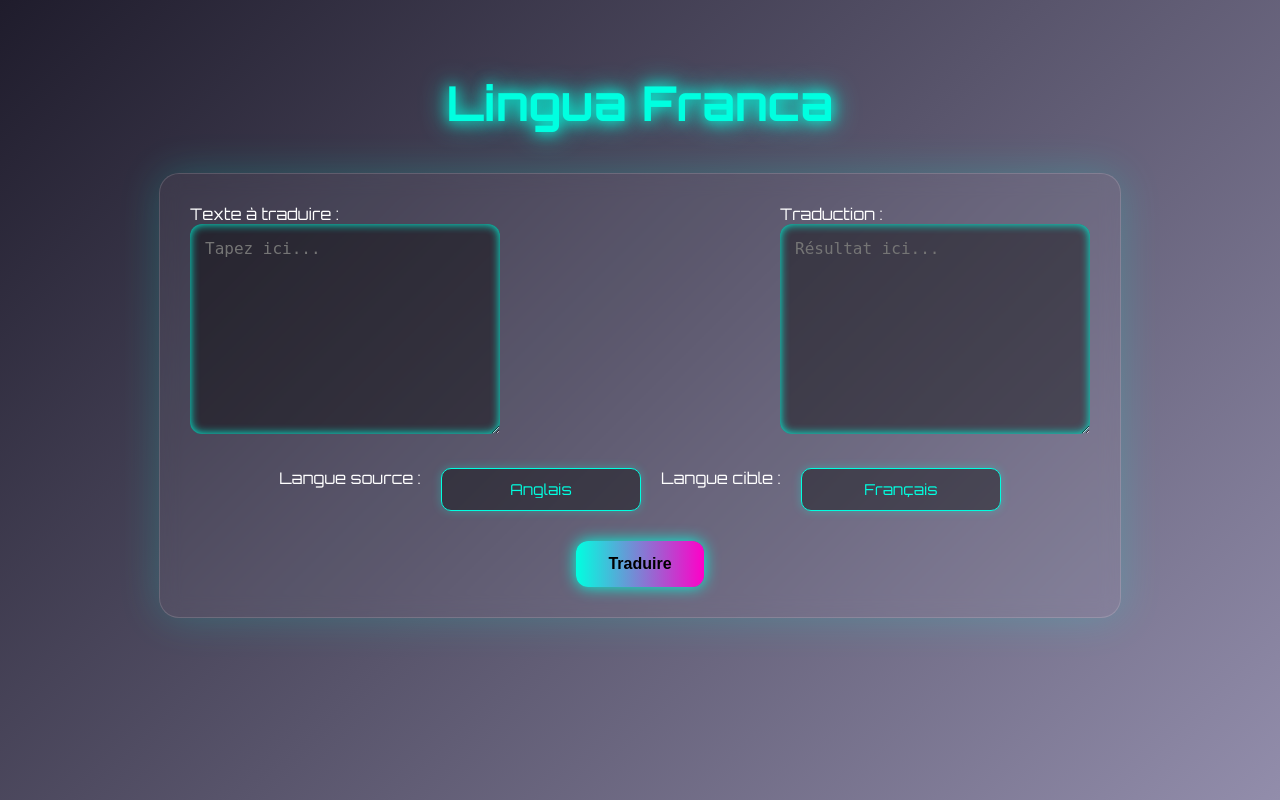
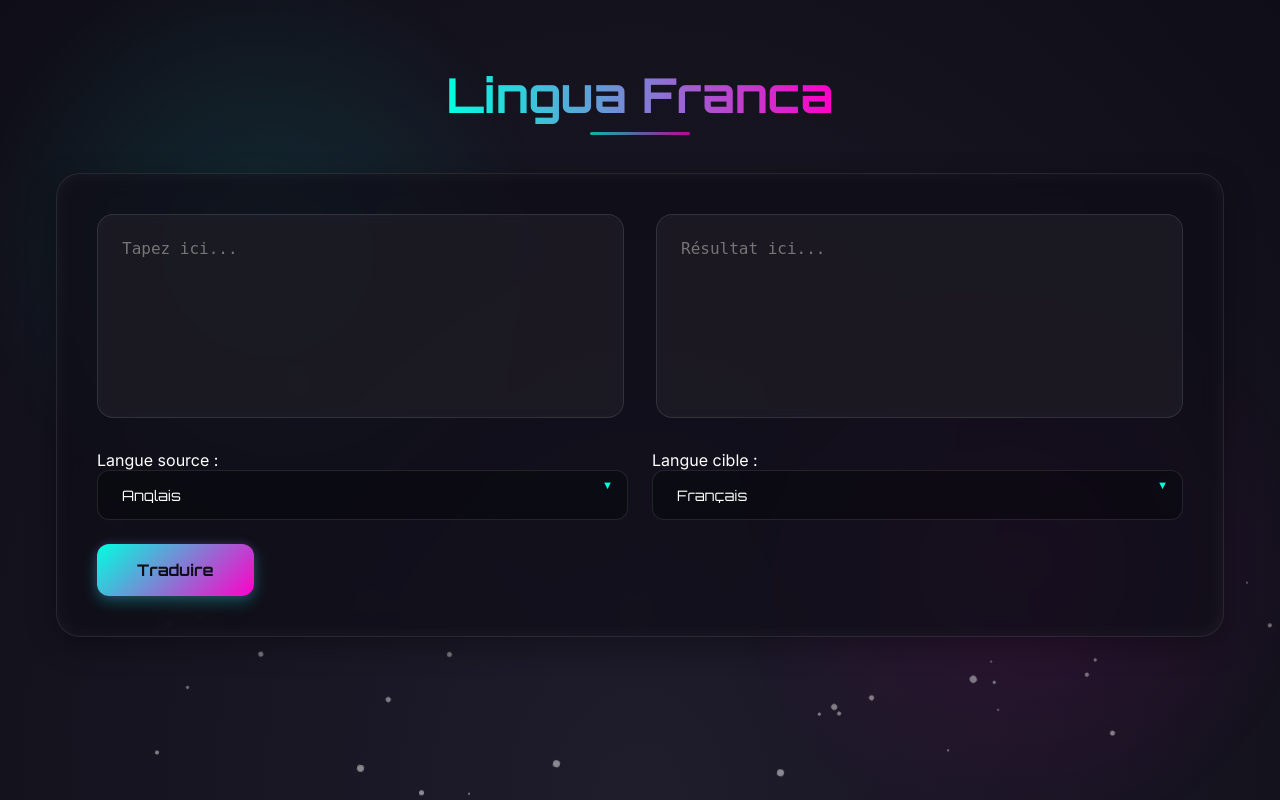
Before and after one commit to clarisse-oyharcabal/lingua-franca, a Flask app: page / in a window 1280 px wide. Run offline with Flask 3, Linux system fonts and the light colour scheme.

Commit message:
<feat>: add the last version

```diff
--- a/static/script.js
+++ b/static/script.js
@@ -29,4 +29,29 @@ textareas.forEach((ta) => {
     ta.addEventListener('mouseleave', () => {
         ta.style.boxShadow = 'inset 0 0 10px #00ffe0';
     });
+
+document.addEventListener('DOMContentLoaded', () => {
+  const createParticle = () => {
+    const particle = document.createElement('div');
+    particle.classList.add('particle');
+
+    const size = Math.random() * 5 + 2;
+    const posX = Math.random() * window.innerWidth;
+    const duration = Math.random() * 10 + 10;
+
+    particle.style.width = `${size}px`;
+    particle.style.height = `${size}px`;
+    particle.style.left = `${posX}px`;
+    particle.style.bottom = '0';
+    particle.style.animationDuration = `${duration}s`;
+
+    document.body.appendChild(particle);
+
+    setTimeout(() => {
+      particle.remove();
+    }, duration * 1000);
+  };
+
+  setInterval(createParticle, 300);
 });
+});
--- a/static/style.css
+++ b/static/style.css
@@ -1,146 +1,266 @@
+@import url('https://fonts.googleapis.com/css2?family=Orbitron:wght@400;500;700&family=Inter:wght@300;400&display=swap');
+
+:root {
+  --primary: #00ffe0;
+  --secondary: #ff00c8;
+  --bg-dark: #0f0e17;
+  --bg-light: rgba(255, 255, 255, 0.08);
+  --transition: all 0.4s cubic-bezier(0.175, 0.885, 0.32, 1.1);
+}
+
+* {
+  box-sizing: border-box;
+}
+
 body {
-    font-family: 'Orbitron', sans-serif;
-    background: linear-gradient(135deg, #1f1c2c, #928dab);
+  font-family: 'Inter', sans-serif;
+  background: radial-gradient(ellipse at bottom, #1f1c2c 0%, #0f0e17 100%);
   color: #ffffff;
   margin: 0;
-    padding: 40px 20px;
+  padding: 2rem;
+  min-height: 100vh;
   display: flex;
   flex-direction: column;
   align-items: center;
-    min-height: 100vh;
-    box-sizing: border-box;
+  overflow-x: hidden;
+  position: relative;
+}
+
+body::before {
+  content: '';
+  position: fixed;
+  top: 0;
+  left: 0;
+  width: 100%;
+  height: 100%;
+  background:
+    radial-gradient(circle at 20% 30%, rgba(0, 255, 224, 0.1) 0%, transparent 25%),
+    radial-gradient(circle at 80% 70%, rgba(255, 0, 200, 0.1) 0%, transparent 25%);
+  z-index: -1;
+  pointer-events: none;
 }
 
 h1 {
+  font-family: 'Orbitron', sans-serif;
+  font-weight: 700;
   font-size: clamp(2rem, 5vw, 3rem);
-    color: #00ffe0;
-    text-shadow: 0 0 10px #00ffe0, 0 0 20px #00ffe0;
-    margin-bottom: 40px;
+  background: linear-gradient(90deg, var(--primary), var(--secondary));
+  -webkit-background-clip: text;
+  background-clip: text;
+  color: transparent;
+  margin-bottom: 2rem;
   text-align: center;
-    animation: pulseGlow 3s ease-in-out infinite;
+  position: relative;
 }
 
-@keyframes pulseGlow {
-    0%, 100% {
-        text-shadow: 0 0 10px #00ffe0, 0 0 20px #00ffe0;
+h1::after {
+  content: '';
+  position: absolute;
+  bottom: -10px;
+  left: 50%;
+  transform: translateX(-50%);
+  width: 100px;
+  height: 3px;
+  background: linear-gradient(90deg, var(--primary), var(--secondary));
+  border-radius: 3px;
+  opacity: 0.7;
 }
-    50% {
-        text-shadow: 0 0 20px #00ffe0, 0 0 40px #00ffe0;
+
+.translator-container {
+  width: 100%;
+  max-width: 1200px;
+  perspective: 1000px;
+  padding: 1rem;
+}
+
+form {
+  background: rgba(15, 14, 23, 0.7);
+  backdrop-filter: blur(12px);
+  -webkit-backdrop-filter: blur(12px);
+  border: 1px solid rgba(255, 255, 255, 0.1);
+  border-radius: 24px;
+  padding: 2.5rem;
+  box-shadow:
+    0 10px 30px rgba(0, 0, 0, 0.3),
+    inset 0 0 20px rgba(255, 255, 255, 0.05);
+  transition: var(--transition);
+  transform-style: preserve-3d;
+}
+
+form:hover {
+  transform: translateY(-5px) rotateX(1deg);
+  box-shadow:
+    0 15px 40px rgba(0, 0, 0, 0.4),
+    inset 0 0 30px rgba(255, 255, 255, 0.08);
+}
+
+.textareas-container {
+  display: flex;
+  flex-wrap: wrap;
+  gap: 2rem;
+  margin-bottom: 2rem;
+}
+
+@media (max-width: 768px) {
+  .textareas-container {
+    flex-direction: column;
   }
 }
 
-form {
-    background: rgba(255, 255, 255, 0.05);
-    backdrop-filter: blur(10px);
-    border: 1px solid rgba(255, 255, 255, 0.15);
-    padding: 30px;
-    border-radius: 20px;
-    box-shadow: 0 0 40px rgba(0, 255, 224, 0.2);
-    max-width: 900px;
-    width: 100%;
-    transition: transform 0.3s ease;
+.textarea-wrapper {
+  flex: 1;
+  min-height: 200px;
+  position: relative;
 }
 
-form:hover {
-    transform: scale(1.01);
+.textarea-wrapper::before {
+  content: '';
+  position: absolute;
+  top: -2px;
+  left: -2px;
+  right: -2px;
+  bottom: -2px;
+  background: linear-gradient(45deg, var(--primary), var(--secondary));
+  z-index: -1;
+  border-radius: 16px;
+  opacity: 0;
+  transition: var(--transition);
 }
 
-.container {
-    display: flex;
-    flex-wrap: wrap;
-    gap: 20px;
-    justify-content: space-between;
+.textarea-wrapper:focus-within::before {
+  opacity: 0.6;
 }
 
 textarea {
-    flex: 1 1 45%;
-    min-width: 280px;
-    height: 180px;
-    border: none;
-    border-radius: 12px;
-    padding: 15px;
-    font-size: 16px;
-    resize: vertical;
-    background-color: rgba(0, 0, 0, 0.4);
-    color: #ffffff;
-    box-shadow: inset 0 0 10px #00ffe0;
-    transition: box-shadow 0.3s ease;
+  width: 100%;
+  height: 100%;
+  min-height: 200px;
+  background: rgba(255, 255, 255, 0.05);
+  border: 1px solid rgba(255, 255, 255, 0.1);
+  border-radius: 16px;
+  padding: 1.5rem;
+  color: white;
+  font-size: 1rem;
+  resize: none;
+  transition: var(--transition);
+  backdrop-filter: blur(5px);
 }
 
 textarea:focus {
   outline: none;
-    box-shadow: inset 0 0 20px #00ffe0;
+  border-color: var(--primary);
+  box-shadow: 0 0 20px rgba(0, 255, 224, 0.1);
+  background: rgba(255, 255, 255, 0.08);
 }
 
-.options {
-    margin-top: 30px;
+.controls {
   display: flex;
   flex-wrap: wrap;
-    gap: 20px;
-    justify-content: center;
+  gap: 1.5rem;
+  justify-content: space-between;
+  align-items: center;
+  margin-top: 2rem;
+}
+
+.select-wrapper {
+  position: relative;
+  flex: 1;
+  min-width: 200px;
+}
+
+.select-wrapper::after {
+  content: '▼';
+  position: absolute;
+  top: 50%;
+  right: 15px;
+  transform: translateY(-50%);
+  color: var(--primary);
+  font-size: 0.7rem;
+  pointer-events: none;
 }
 
 select {
+  width: 100%;
+  padding: 1rem 1.5rem;
+  background: rgba(0, 0, 0, 0.3);
+  border: 1px solid rgba(255, 255, 255, 0.1);
+  border-radius: 12px;
+  color: white;
+  font-family: 'Orbitron', sans-serif;
+  font-size: 0.9rem;
   appearance: none;
-    background-color: rgba(0, 0, 0, 0.4);
-    border: 1px solid #00ffe0;
-    color: #00ffe0;
-    font-size: 15px;
-    padding: 12px 20px;
-    border-radius: 10px;
-    box-shadow: 0 0 10px rgba(0, 255, 224, 0.3);
-    transition: box-shadow 0.3s ease, transform 0.2s ease;
-    min-width: 200px;
-    max-width: 100%;
-    text-align: center;
   cursor: pointer;
-    font-family: 'Orbitron', sans-serif;
+  transition: var(--transition);
 }
 
 select:hover {
-    box-shadow: 0 0 15px #00ffe0;
-    transform: scale(1.03);
+  border-color: rgba(0, 255, 224, 0.3);
 }
 
 select:focus {
   outline: none;
-    box-shadow: 0 0 20px #00ffe0;
-    background-color: rgba(0, 0, 0, 0.6);
+  border-color: var(--primary);
+  box-shadow: 0 0 15px rgba(0, 255, 224, 0.2);
 }
 
-
 button {
-    display: block;
-    margin: 30px auto 0;
-    background: linear-gradient(90deg, #00ffe0, #ff00c8);
-    color: #000;
-    padding: 14px 32px;
-    font-size: 16px;
-    font-weight: bold;
+  background: linear-gradient(135deg, var(--primary), var(--secondary));
+  color: var(--bg-dark);
   border: none;
+  padding: 1rem 2.5rem;
+  font-family: 'Orbitron', sans-serif;
+  font-weight: 700;
+  font-size: 1rem;
   border-radius: 12px;
   cursor: pointer;
-    box-shadow: 0 0 15px #00ffe0;
-    transition: transform 0.2s ease, box-shadow 0.2s ease;
+  transition: var(--transition);
+  position: relative;
+  overflow: hidden;
+  box-shadow:
+    0 5px 15px rgba(0, 255, 224, 0.3),
+    0 0 10px rgba(255, 0, 200, 0.2);
+  margin-top: 1.5rem;
+}
+
+button::before {
+  content: '';
+  position: absolute;
+  top: 0;
+  left: -100%;
+  width: 100%;
+  height: 100%;
+  background: linear-gradient(90deg, transparent, rgba(255, 255, 255, 0.2), transparent);
+  transition: 0.5s;
 }
 
 button:hover {
-    transform: scale(1.05);
-    box-shadow: 0 0 25px #ff00c8;
+  transform: translateY(-3px);
+  box-shadow:
+    0 8px 25px rgba(0, 255, 224, 0.4),
+    0 0 15px rgba(255, 0, 200, 0.3);
 }
 
-/* Responsive tweaks */
-@media (max-width: 768px) {
-    .container {
-        flex-direction: column;
-        align-items: center;
+button:hover::before {
+  left: 100%;
 }
 
-    textarea, select {
-        width: 100%;
+button:active {
+  transform: translateY(1px);
 }
 
-    form {
-        padding: 20px;
+/* Floating particles */
+.particle {
+  position: fixed;
+  background: rgba(255, 255, 255, 0.5);
+  border-radius: 50%;
+  pointer-events: none;
+  z-index: -1;
+  animation: float linear infinite;
+}
+
+@keyframes float {
+  to {
+    transform: translateY(-100vh) rotate(360deg);
+    opacity: 0;
   }
 }
--- a/templates/index.html
+++ b/templates/index.html
@@ -6,35 +6,35 @@
     <link rel="stylesheet" href="{{ url_for('static', filename='style.css') }}">
     <script src="{{ url_for('static', filename='script.js') }}" defer></script>
     <link href="https://fonts.googleapis.com/css2?family=Orbitron:wght@400;700&display=swap" rel="stylesheet">
-
 </head>
 <body>
 
-    <h1> Lingua Franca</h1>
+    <h1>Lingua Franca</h1>
 
+    <div class="translator-container">
         <form method="POST">
-        <div class="container">
-            <div>
-                <label for="text">Texte à traduire :</label><br>
+            <div class="textareas-container">
+                <div class="textarea-wrapper">
                     <textarea name="text" placeholder="Tapez ici...">{{ original_text }}</textarea>
                 </div>
-
-            <div>
-                <label for="result">Traduction :</label><br>
+                <div class="textarea-wrapper">
                     <textarea name="result" readonly placeholder="Résultat ici...">{{ translated_text }}</textarea>
                 </div>
             </div>
 
-        <div class="options">
-            Langue source :
+            <div class="controls">
+                <div class="select-wrapper">
+                    <label for="source">Langue source :</label>
                     <select name="source">
                         <option value="auto" {% if source_lang == 'auto' %}selected{% endif %}>Auto</option>
                         <option value="en" {% if source_lang == 'en' %}selected{% endif %}>Anglais</option>
                         <option value="fr" {% if source_lang == 'fr' %}selected{% endif %}>Français</option>
                         <option value="es" {% if source_lang == 'es' %}selected{% endif %}>Espagnol</option>
                     </select>
+                </div>
 
-            Langue cible :
+                <div class="select-wrapper">
+                    <label for="target">Langue cible :</label>
                     <select name="target">
                         <option value="en" {% if target_lang == 'en' %}selected{% endif %}>Anglais</option>
                         <option value="fr" {% if target_lang == 'fr' %}selected{% endif %}>Français</option>
@@ -42,9 +42,11 @@
                         <option value="ar" {% if target_lang == 'ar' %}selected{% endif %}>Arabe</option>
                     </select>
                 </div>
+            </div>
 
             <button type="submit">Traduire</button>
         </form>
+    </div>
 
 </body>
 </html>
```
Lines whose indentation alone changed are shown as unchanged.
